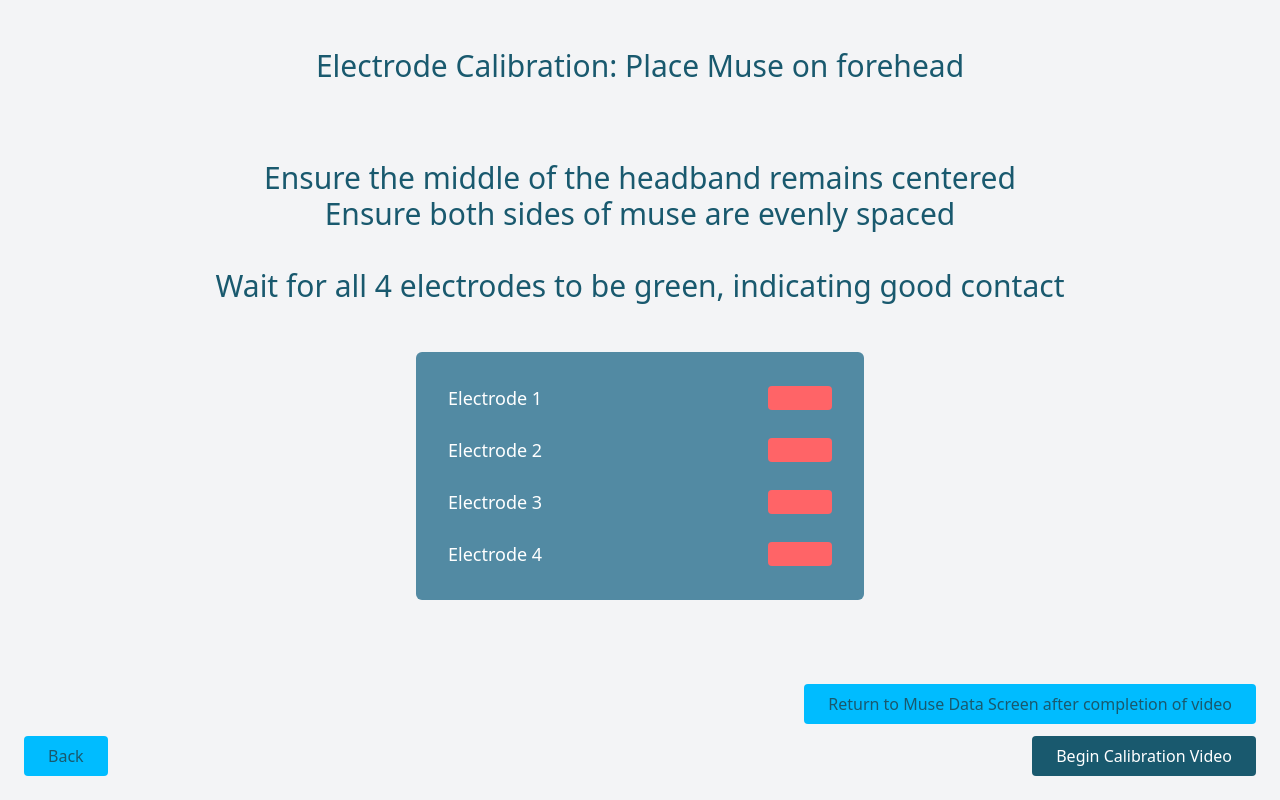
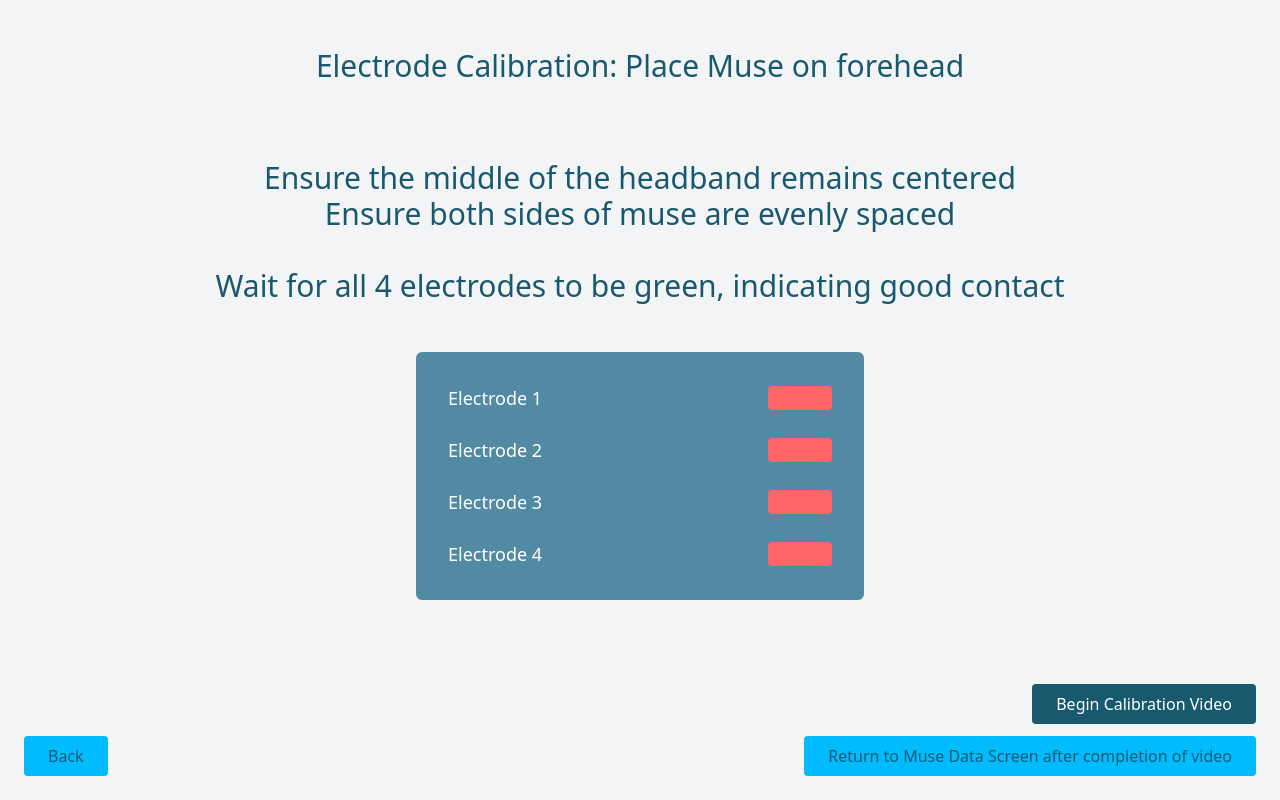
Before and after one commit to shawnzeeee/Symbionics-App, a Vue app in the folder frontend/: page /check-electrodes in a window 1280 px wide. Built offline with nearby package versions, Linux system fonts and the light colour scheme; no server answers.

Commit message:
connect device changes

```diff
--- a/frontend/src/views/CheckElectrodes.vue
+++ b/frontend/src/views/CheckElectrodes.vue
@@ -44,19 +44,21 @@
     <!-- Return & Begin Buttons -->
     <div class="absolute bottom-6 right-6 flex flex-col items-end space-y-3">
 
-      <!-- Return to Muse Data Screen -->
+
       <button
-        @click="goToMuseData"
-        class="bg-sky-400 text-[#19596e] px-6 py-2 rounded hover:bg-sky-500 transition"
+        @click="beginDataRecording"
+        class="bg-[#19596e] text-white px-6 py-2 rounded hover:bg-[#144452] transition"
+
       >
-        Return to Muse Data Screen after completion of video
+        Begin Calibration Video
       </button>
 
+    <!-- Return to Muse Data Screen -->
     <button
-      @click="beginDataRecording"
-      class="bg-[#19596e] text-white px-6 py-2 rounded hover:bg-[#144452] transition"
+      @click="goToMuseData"
+      class="bg-sky-400 text-[#19596e] px-6 py-2 rounded hover:bg-sky-500 transition"
     >
-      Begin Calibration Video
+      Return to Muse Data Screen after completion of video
     </button>
 
 
--- a/frontend/src/views/ConnectMuse.vue
+++ b/frontend/src/views/ConnectMuse.vue
@@ -60,14 +60,13 @@
         <button
           :disabled="connecting || connected"
           @click="connectToDevice(device.address)"
-          class="underline hover:text-gray-100 transition"
-          :class="{ 'opacity-50': connecting || connected }"
+          class="bg-white text-[#19596e] text-sm px-4 py-1 rounded hover:bg-gray-200 transition ml-auto"
+          :class="{ '': connecting || connected }"
         >
           {{
             connecting ? "Connecting..." : connected ? "Connected!" : "Connect"
           }}
         </button>
-        <span class="ml-2">{{ connectStatus }}</span>
       </div>
     </div>
 
```
Also changed, not shown: 1 other file (tests, documents, lock files or other folders).
